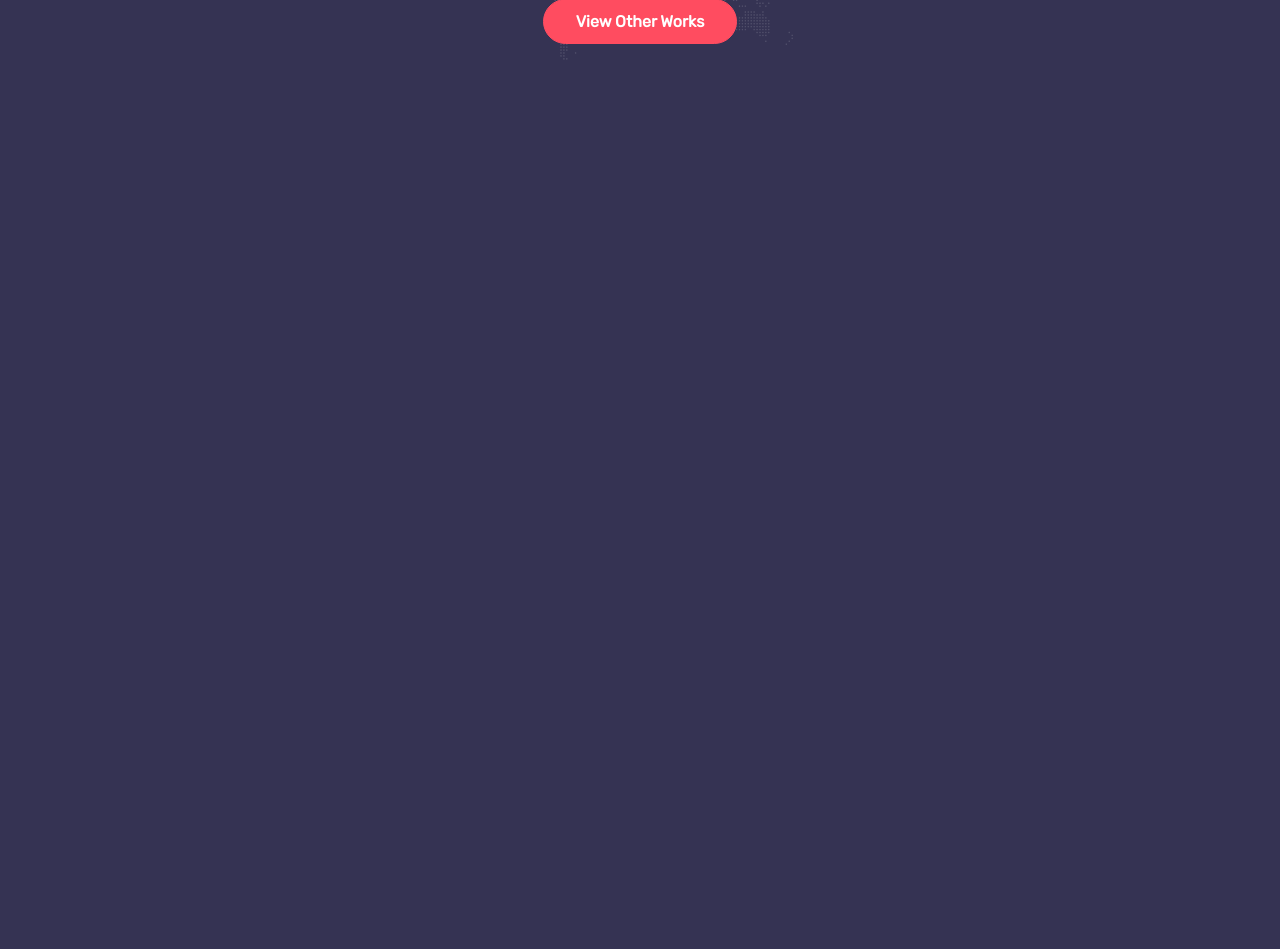
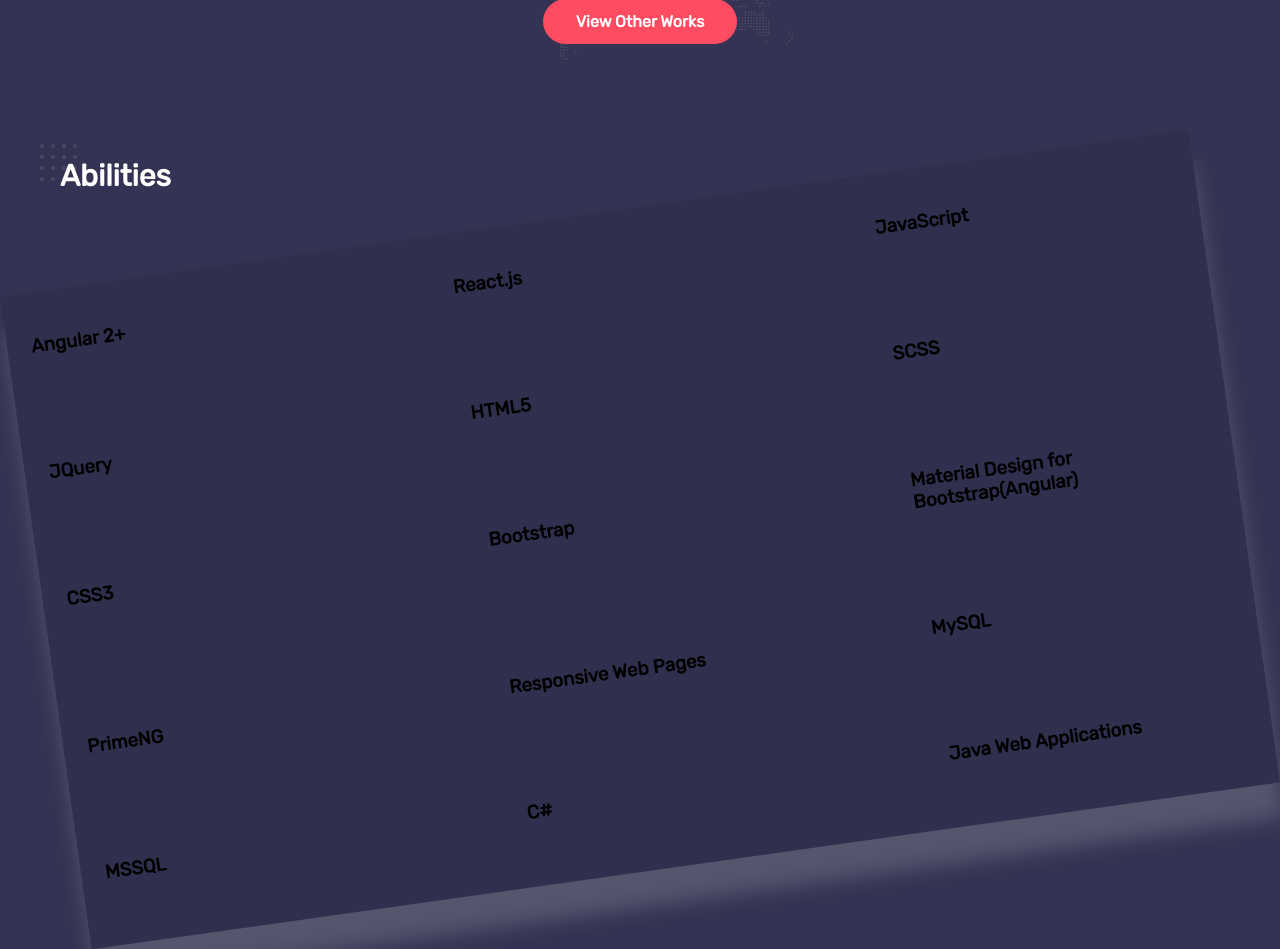
Before and after one commit to selinoykunergiz/angular-cv-site, an Angular app: page / in a window 1280 px wide. Shown: the part 2000-2949 px from the top of the page. Before the commit the page ends 2094 px from the top, so only its background shows below. Built offline with nearby package versions, Linux system fonts and the light colour scheme.

Commit message:
abilities section implemented

```diff
--- a/src/app/pages/cv-common/cv-common.component.html
+++ b/src/app/pages/cv-common/cv-common.component.html
@@ -125,4 +125,26 @@
             </div>
         </div>
     </div>
+
+    <div class="content">
+        <div class="abilities">
+            <div class="exp-header">
+                <img class="aboutme-img" src="assets/img/content/dots-bg-light.svg" alt="content" />
+                <h2 class="work-title">Abilities</h2>
+            </div>
+            <div class="exp-all">
+                <div class="exp-content abilities-content">
+                    <div class="section-content section-abilities diffirent" *ngFor="let abilities of abilitiesList">
+                        <ul>
+                            <li>
+                                <div>
+                                    <h3 class="abilities-title">{{abilities.abilitiesName}}</h3>
+                                </div>
+                            </li>
+                        </ul>
+                    </div>
+                </div>
+            </div>
+        </div>
+    </div>
 </div>
--- a/src/app/pages/cv-common/cv-common.component.scss
+++ b/src/app/pages/cv-common/cv-common.component.scss
@@ -155,7 +155,7 @@
             margin-right: 20px;
         }
 
-        .about-me, .education, .experience, .work-header{
+        .about-me, .education, .experience, .work-header, .abilities{
             display: flex;
             flex-direction: column;
             width: 50%;
@@ -230,7 +230,7 @@
             }
         }
 
-        .experience {
+        .experience , .abilities{
             width: 100% !important;
             .exp-header {
                 margin-bottom: 30px;
@@ -244,13 +244,31 @@
                     flex-wrap: wrap;
                     flex-direction: row;
                     justify-content: space-between;
-                    .section-experience {
+                    &.abilities-content {
+                        z-index: -1;
+                        content: "";
+                        bottom: 25px;
+                        width: 50%;
+                        background-color: #302f4e;
+                        -webkit-box-shadow: 0 35px 20px #56556E;
+                        -moz-box-shadow: 0 35px 20px #56556E;
+                        box-shadow: 0 35px 20px #56556E;
+                        -webkit-transform: rotate(-8deg);
+                        -moz-transform: rotate(-8deg);
+                        -o-transform: rotate(-8deg);
+                        -ms-transform: rotate(-8deg);
+                        transform: rotate(-8deg);
+                    }
+                    .section-experience , .section-abilities{
                         border-radius: 20px;
                         flex-direction: row;
                         width: 25% !important;
                         margin-bottom: 20px;
                         padding: 24px;
                         background-color: rgb(108, 108, 229) !important;
+                        &.diffirent {
+                            background-color: transparent !important;
+                        }
                     ul {
                         list-style: none;
                         padding: 0;
@@ -260,7 +278,7 @@
                                 display: flex;
                                 justify-content: space-between;
                                 width: 100%;
-                                .exp-title {
+                                .exp-title , .abilities-title{
                                     margin: 0;
                                     font-size: 17px;
                                     width: 80%;
@@ -294,6 +312,7 @@
         }
 
         .works {
+            margin-bottom: 50px;
             .border {
                 width: 200px;
                 border-bottom: 3px solid #474361;
--- a/src/app/pages/cv-common/cv-common.component.ts
+++ b/src/app/pages/cv-common/cv-common.component.ts
@@ -4,6 +4,7 @@
 import { faCheck, faHome, faUniversity } from '@fortawesome/free-solid-svg-icons';
 import data from '../../../assets/json/data.json';
 import works from '../../../assets/json/works.json';
+import abilities from '../../../assets/json/abilities.json';
 
 @Component({
   selector: 'app-cv-common',
@@ -14,6 +15,7 @@
 
   experienceList: any;
   worksList: any;
+  abilitiesList: any;
 
   faHome = faHome;
   faUniversity = faUniversity;
@@ -30,6 +32,7 @@
   init() {
     this.getExperienceList();
     this.getWorkList();
+    this.getAbilitiesList();
   }
 
   getExperienceList() {
@@ -39,4 +42,8 @@
   getWorkList() {
     this.worksList = works;
   }
+
+  getAbilitiesList() {
+    this.abilitiesList = abilities;
+  }
 }
--- /dev/null
+++ b/src/assets/json/abilities.json
@@ -0,0 +1,62 @@
+[
+    {
+        "id": 1,
+        "abilitiesName": "Angular 2+"
+    },
+    {
+        "id": 2,
+        "abilitiesName": "React.js"
+    },
+    {
+        "id": 3,
+        "abilitiesName": "JavaScript"
+    },
+    {
+        "id": 4,
+        "abilitiesName": "JQuery"
+    },
+    {
+        "id": 5,
+        "abilitiesName": "HTML5"
+    },
+    {
+        "id": 6,
+        "abilitiesName": "SCSS"
+    },
+    {
+        "id": 7,
+        "abilitiesName": "CSS3"
+    },
+    {
+        "id": 8,
+        "abilitiesName": "Bootstrap"
+    },
+    {
+        "id": 9,
+        "abilitiesName": "Material Design for Bootstrap(Angular)"
+    },
+    {
+        "id": 10,
+        "abilitiesName": "PrimeNG"
+    },
+    {
+        "id": 11,
+        "abilitiesName": "Responsive Web Pages"
+    },
+    {
+        "id": 12,
+        "abilitiesName": "MySQL"
+    },
+    {
+        "id": 13,
+        "abilitiesName": "MSSQL"
+    },
+    {
+        "id": 14,
+        "abilitiesName": "C#"
+    },
+    {
+        "id": 15,
+        "abilitiesName": "Java Web Applications"
+    }
+]
```
